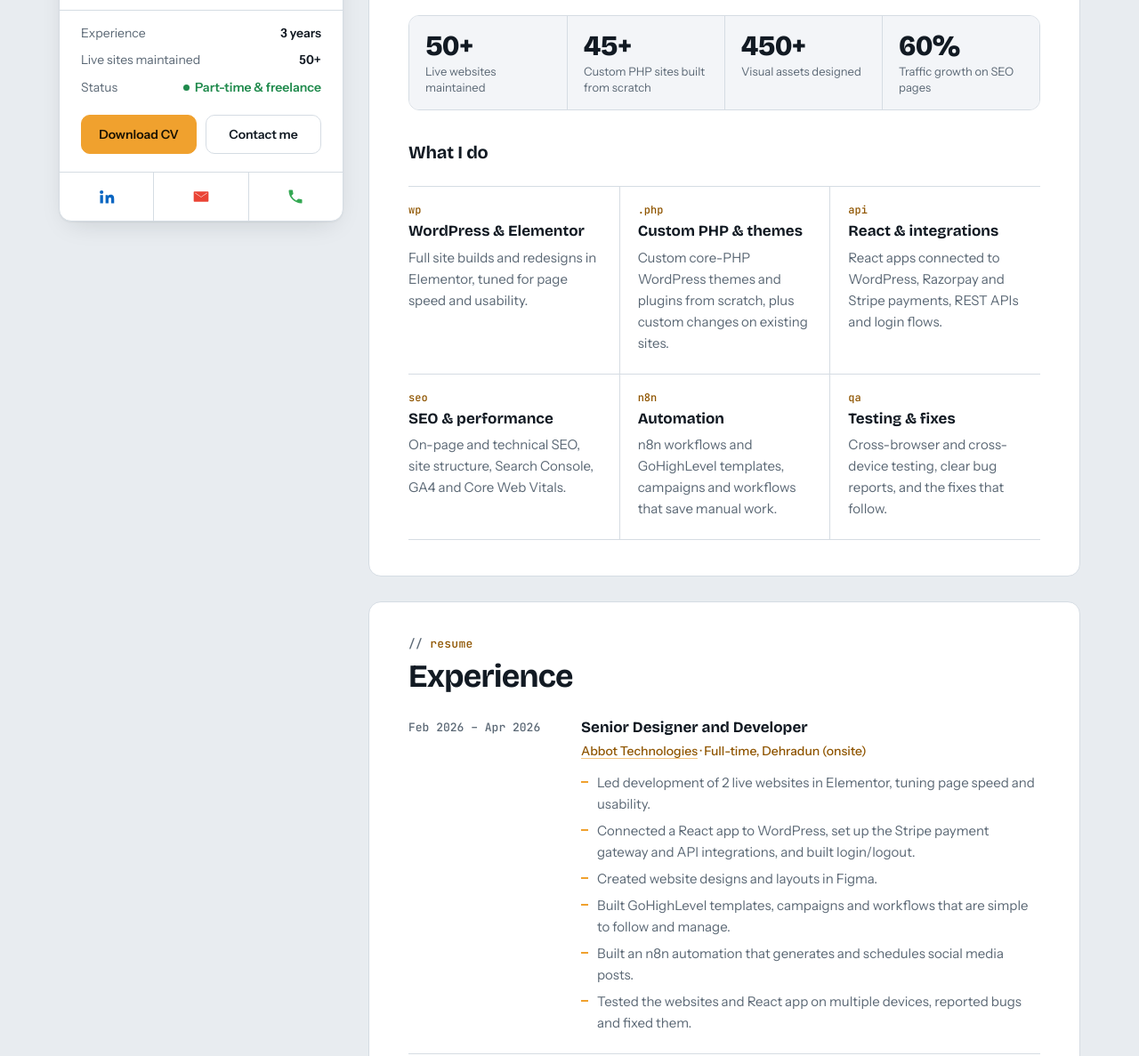
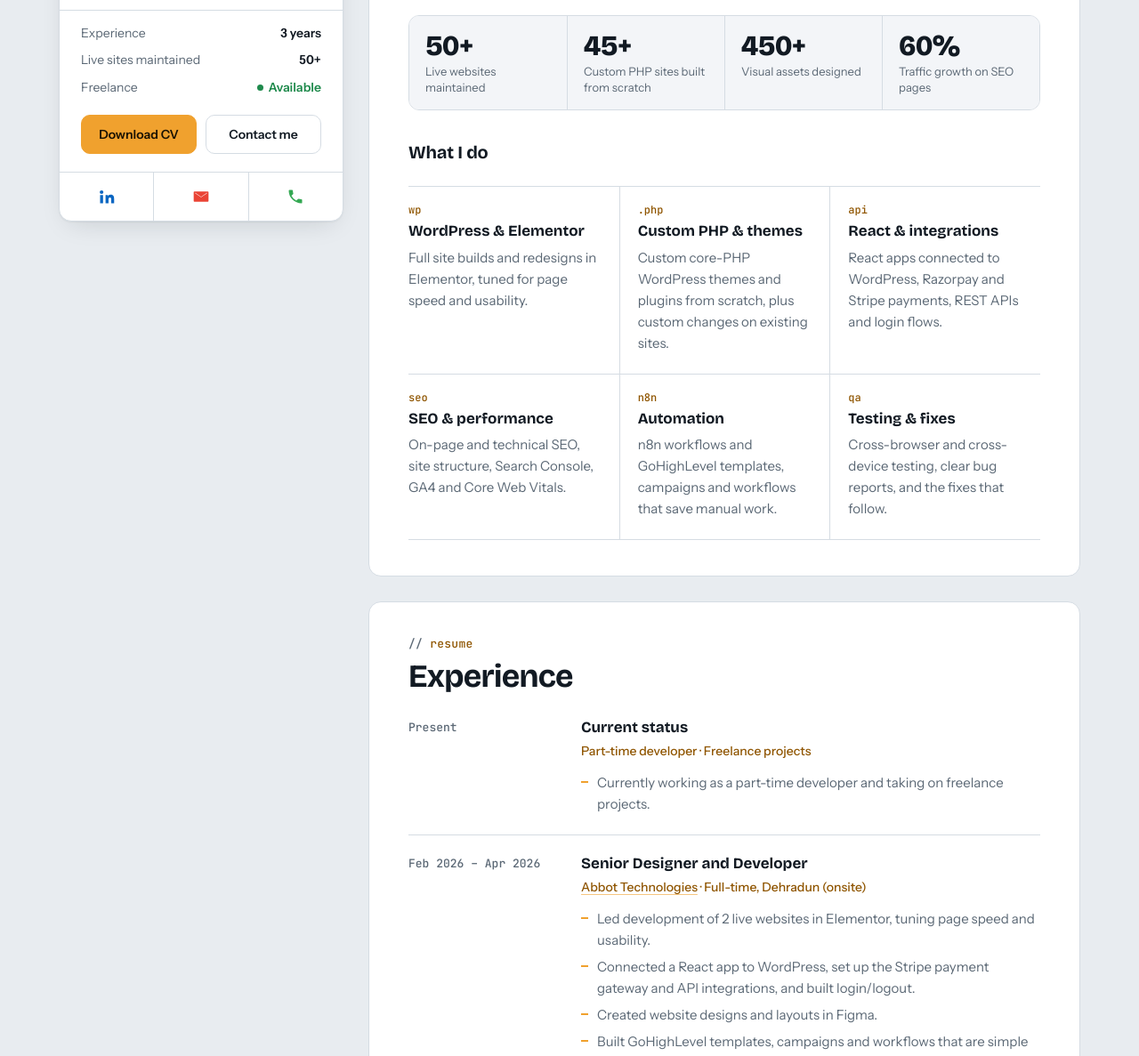
Before and after one commit to HimanshuPharswan/Himanshu-Singh-Portfolio, a plain HTML site: page index.html in a window 1280 px wide. Shown: the part 478-1665 px from the top of the page at 89% size. Drawn offline with nearby package versions, Linux system fonts and the light colour scheme.

Commit message:
Restore Freelance Available and add current status to Experience

```diff
--- a/index.html
+++ b/index.html
@@ -49,7 +49,7 @@
     <ul class="facts">
       <li><span>Experience</span><b>3 years</b></li>
       <li><span>Live sites maintained</span><b>50+</b></li>
-      <li><span>Status</span><b class="ok">Part-time &amp; freelance</b></li>
+      <li><span>Freelance</span><b class="ok">Available</b></li>
     </ul>
 
     <div class="actions">
@@ -114,6 +114,16 @@
       <header class="head"><p class="eyebrow">resume</p><h2>Experience</h2></header>
 
       <ol class="timeline">
+        <li>
+          <div class="when">Present</div>
+          <div class="what">
+            <h4>Current status</h4>
+            <p class="org">Part-time developer · Freelance projects</p>
+            <ul>
+              <li>Currently working as a part-time developer and taking on freelance projects.</li>
+            </ul>
+          </div>
+        </li>
         <li>
           <div class="when">Feb 2026 – Apr 2026</div>
           <div class="what">
```
